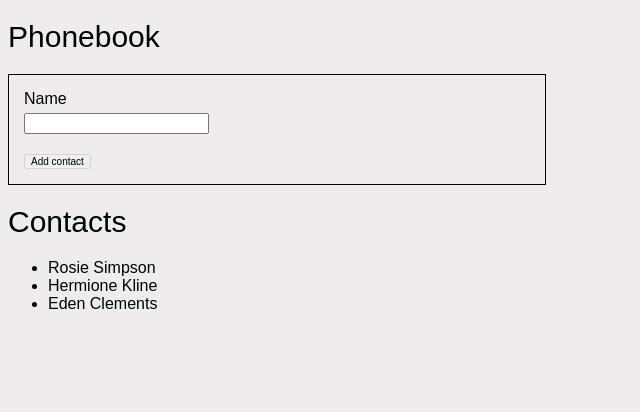
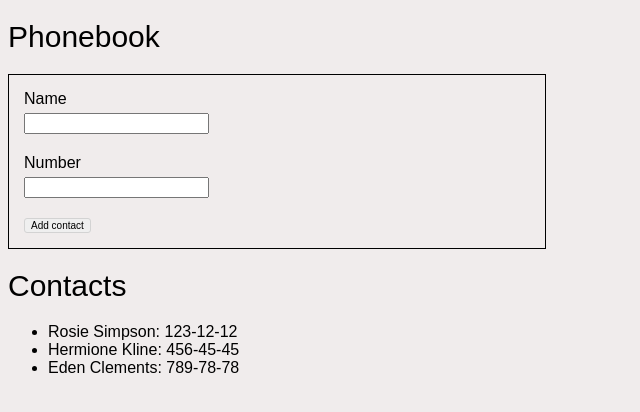
Before and after one commit to Joanna-Golofit/goit-react-hw-06-phonebook, a React (Create React App) app: page / in a window 1280 px wide. Shown: the top 412 px of the page, without its empty margins (0-640 px from the left). Built offline with nearby package versions, Linux system fonts and the light colour scheme.

Commit message:
krok 2: dodana obsluga numerow

```diff
--- a/src/App.jsx
+++ b/src/App.jsx
@@ -8,51 +8,48 @@ import { nanoid } from "nanoid";
 class App extends Component {
   state = {
     contacts: [
-      { id: nanoid(4), name: "Rosie Simpson" },
-      { id: nanoid(4), name: "Hermione Kline" },
-      { id: nanoid(4), name: "Eden Clements" },
+      { id: nanoid(4), name: "Rosie Simpson", number: "123-12-12"},
+      { id: nanoid(4), name: "Hermione Kline",number: "456-45-45" },
+      { id: nanoid(4), name: "Eden Clements", number: "789-78-78"},
     ],
     name: "",
+    number: "",
   };
 
-  //  dla inputa - zapisuje kazda zmiane w stane.name
-  addNameToStateName = (e) => {
-    // console.log(e.target.value); // czyli input
-    this.setState((state) => ({ name: e.target.value }));
+  // onChange={this.addToState}
+  //  dla form - zapisuje kazda zmiane w stane.name
+  addToState = (e) => {
+    // console.log(e.target.name); // czyli ktorys z inputow
+    const { name, value } = e.target;
+    this.setState({ [name]: value });
   };
 
-  //  dla buttona - przy kliknieciu zapisuje wartosc z state.name w state,contacts
-  addNameToStateContacts = (e) => {
+  // onClick={this.addToStateContacts}
+  //  dla buttona - przy kliknieciu zapisuje wartosc z state.name i state.contacts
+  addToStateContacts = (e) => {
     e.preventDefault();
 
     this.setState((state) => ({
       contacts: [
         ...this.state.contacts,
-        { id: nanoid(4), name: this.state.name },
+        { id: nanoid(4), name: this.state.name, number: this.state.number },
       ],
     }));
 
     //RESET stanu
-    this.setState((state) => ({ name: "" }));
+    this.setState((state) => ({ name: "", number: "" }));
 
     //RESET formularza/inputa
-    // e.target.parentNode.reset()
-    // e.target.previousSibling.value = "";
-    e.target.closest("form").reset()
-
-        // console.log("form?", e.target.closest("form")); // czyli form
-        // console.log("value", e.target.previousSibling.value); // czyli input
-  };;
-
+    e.target.closest("form").reset();
+  };
 
   render() {
     return (
       <>
         <Section title="Phonebook">
           <Form
-            onClick={this.addNameToStateContacts}
-            // onSubmit={this.addContactToList}
-            onChange={this.addNameToStateName}
+            onClick={this.addToStateContacts}
+            onChange={this.addToState}
           />
         </Section>
         <Section title="Contacts">
--- a/src/components/Contacts.jsx
+++ b/src/components/Contacts.jsx
@@ -4,9 +4,9 @@ import PropTypes from "prop-types";
 function Contacts({contacts}) {
   return (
     <ul>
-      {contacts.map((contact) => (
-        <li key={contact.id}>
-          {contact.name}
+      {contacts.map(({id, name, number}) => (
+        <li key={id}>
+          {name}: {number}
         </li>
       ))}
     </ul>
--- a/src/components/Form.jsx
+++ b/src/components/Form.jsx
@@ -2,22 +2,30 @@ import { nanoid } from "nanoid";
 import styled from "styled-components";
 import PropTypes from "prop-types";
 
-
 function Form({ onClick, onChange }) {
-  const loginInputId = nanoid();
+  const loginInputId1 = nanoid();
+  const loginInputId2 = nanoid();
 
   return (
     <HtmlForm
-      // onSubmit={onSubmit}
+      onChange={onChange}
     >
-      <Label htmlFor={loginInputId}>Name</Label>
+      <Label htmlFor={loginInputId1}>Name</Label>
       <Input
-        onChange={onChange}
         type="text"
         name="name"
-        id={loginInputId}
+        id={loginInputId1}
         pattern="^[a-zA-Zа-яА-Я]+(([' -][a-zA-Zа-яА-Я ])?[a-zA-Zа-яА-Я]*)*$"
         title="Name may contain only letters, apostrophe, dash and spaces. For example Adrian, Jacob Mercer, Charles de Batz de Castelmore d'Artagnan"
+        required
+      />
+      <Label htmlFor={loginInputId2}>Number</Label>
+      <Input
+        type="tel"
+        name="number"
+        id={loginInputId2}
+        pattern="\+?\d{1,4}?[-.\s]?\(?\d{1,3}?\)?[-.\s]?\d{1,4}[-.\s]?\d{1,4}[-.\s]?\d{1,9}"
+        title="Phone number must be digits and can contain spaces, dashes, parentheses and can start with +"
         required
       />
       <Button type="submit" onClick={onClick}>
@@ -60,7 +68,8 @@ const Button = styled.button`
 const Input = styled.input`
   margin-top: 5px;
   margin-bottom: 20px;
-  &:focus, &:active {
+  &:focus,
+  &:active {
     outline: 0;
     border-style: none;
     box-shadow: 0 0 10px #719ece;
```
